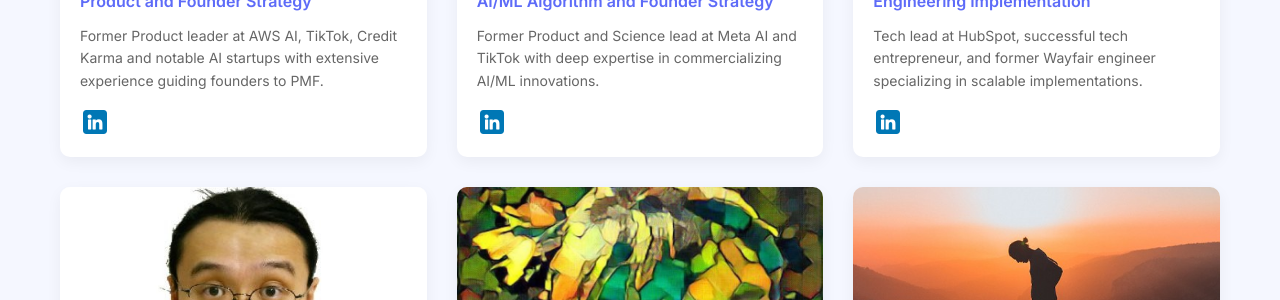
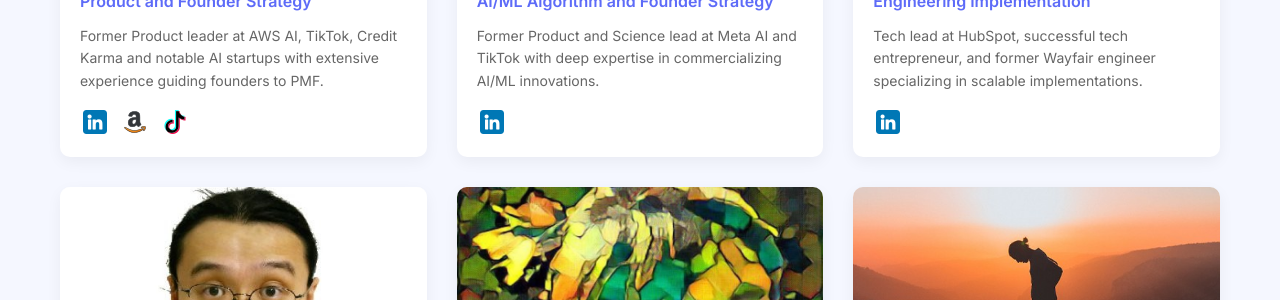
Before and after one commit to vpodk/SynthesisPartners, a Jekyll site: the page built from README.md, in a window 1280 px wide and 900 px high, scrolled down 3084 px. Shown: the part 150-450 px from the top of the window. Built offline with Jekyll 4.4.1, drawn with Linux system fonts in a browser that asks for light colours; our own code applies the rules of GitHub Pages for plain Markdown files.

Commit message:
Update default.html

```diff
--- a/_layouts/default.html
+++ b/_layouts/default.html
@@ -269,6 +269,12 @@ layout: base
             <a href="https://www.linkedin.com/in/carol-zhu-03415014/" target="_blank">
               <img src='{{ "/assets/icons/linkedin.png" | relative_url }}' alt="LinkedIn">
             </a>
+            <a href="#" target="_blank">
+              <img src='{{ "/assets/icons/amazon.png" | relative_url }}' alt="Amazon">
+            </a>
+            <a href="#" target="_blank">
+              <img src='{{ "/assets/icons/tiktok.png" | relative_url }}' alt="TikTok">
+            </a>
           </div>
         </div>
       </div>
```
